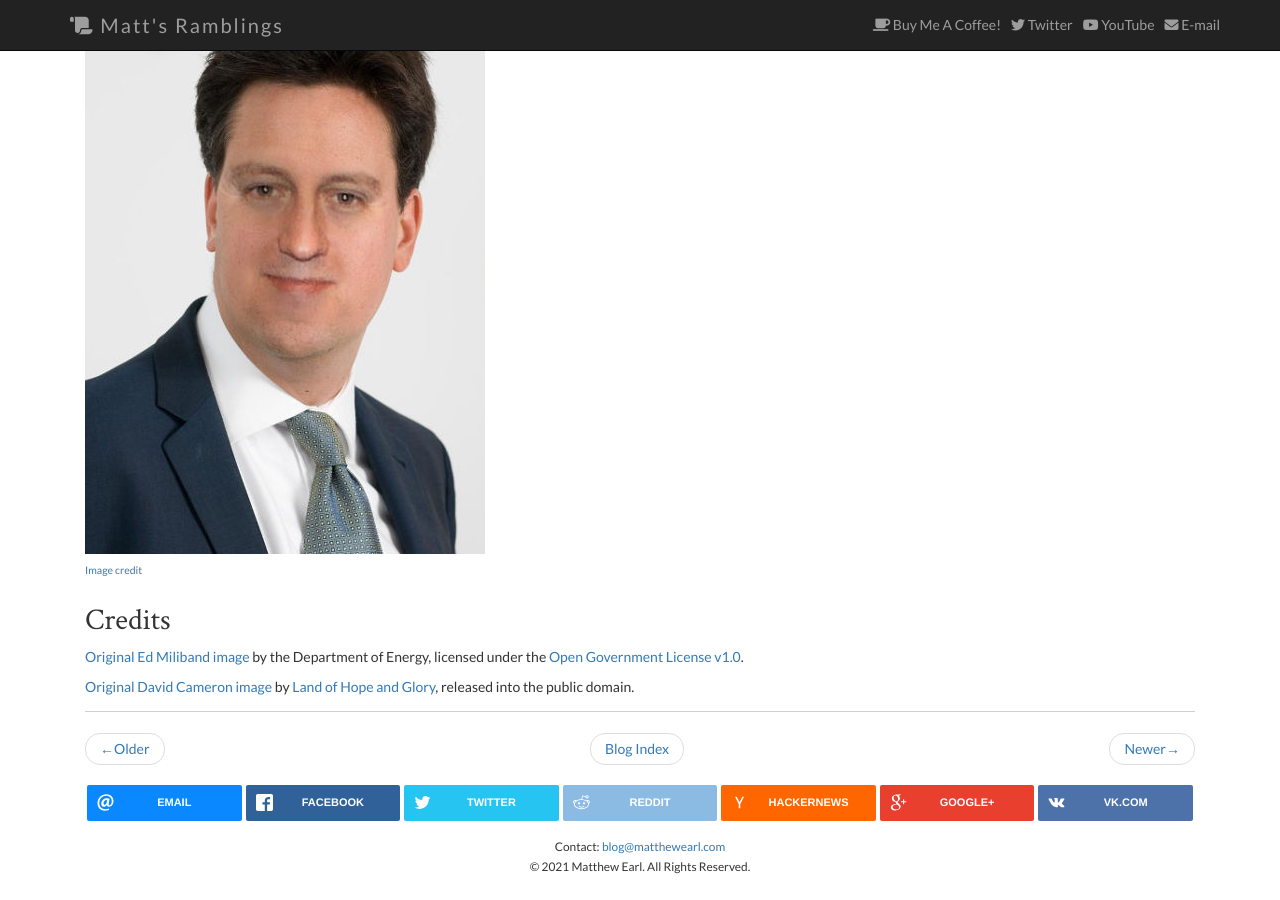
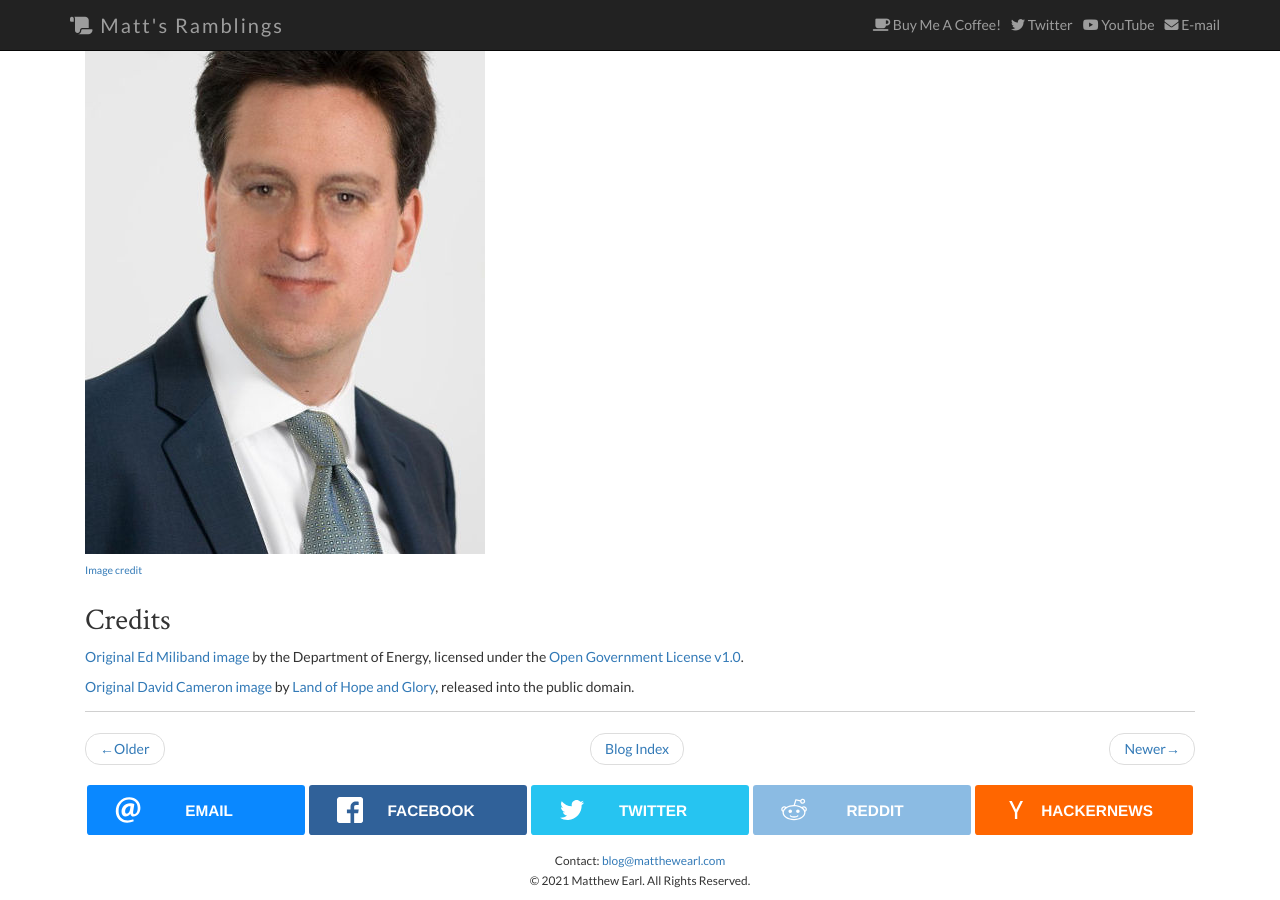
Before and after one commit to matthewearl/matthewearl.github.io, a Jekyll site: the page built from _posts/2015-07-23-face-swapping-with-gimp.md, in a window 1280 px wide and 900 px high, scrolled down 7389 px. Built offline with Jekyll 4.4.1, drawn with Linux system fonts in a browser that asks for light colours; nearby versions of some CDN libraries.

Commit message:
remove dead socials

```diff
--- a/_includes/sharing.html
+++ b/_includes/sharing.html
@@ -74,26 +74,6 @@ make sure spaces are encoded as '%20'.
             <span class="rrssb-text">hackernews</span>
           </a>
         </li>
-        <li class="rrssb-googleplus">
-          <!-- Replace href with your meta and URL information.  -->
-          <a href="https://plus.google.com/share?url={{ encoded_title }}%20{{ encoded_uri }}" class="popup">
-            <span class="rrssb-icon">
-              <svg xmlns="http://www.w3.org/2000/svg" width="28" height="28" viewBox="0 0 28 28">
-                <path d="M14.703 15.854l-1.22-.948c-.37-.308-.88-.715-.88-1.46 0-.747.51-1.222.95-1.662 1.42-1.12 2.84-2.31 2.84-4.817 0-2.58-1.62-3.937-2.4-4.58h2.098l2.203-1.384h-6.67c-1.83 0-4.467.433-6.398 2.027C3.768 4.287 3.06 6.018 3.06 7.576c0 2.634 2.02 5.328 5.603 5.328.34 0 .71-.033 1.083-.068-.167.408-.336.748-.336 1.324 0 1.04.55 1.685 1.01 2.297-1.523.104-4.37.273-6.466 1.562-1.998 1.187-2.605 2.915-2.605 4.136 0 2.512 2.357 4.84 7.288 4.84 5.822 0 8.904-3.223 8.904-6.41.008-2.327-1.36-3.49-2.83-4.73h-.01zM10.27 11.95c-2.913 0-4.232-3.764-4.232-6.036 0-.884.168-1.797.744-2.51.543-.68 1.49-1.12 2.372-1.12 2.807 0 4.256 3.797 4.256 6.24 0 .613-.067 1.695-.845 2.48-.537.55-1.438.947-2.295.95v-.003zm.032 13.66c-3.62 0-5.957-1.733-5.957-4.143 0-2.408 2.165-3.223 2.91-3.492 1.422-.48 3.25-.545 3.556-.545.34 0 .52 0 .767.034 2.574 1.838 3.706 2.757 3.706 4.48-.002 2.072-1.736 3.664-4.982 3.648l.002.017zM23.254 11.89V8.52H21.57v3.37H18.2v1.714h3.367v3.4h1.684v-3.4h3.4V11.89"
-                />
-              </svg>
-            </span>
-            <span class="rrssb-text">google+</span>
-          </a>
-        </li>
-        <li class="rrssb-vk">
-          <a href="http://vk.com/share.php?url={{ encoded_uri }}" class="popup">
-            <span class="rrssb-icon">
-              <svg xmlns="http://www.w3.org/2000/svg" width="28" height="28" viewBox="70 70 378.7 378.7"><path d="M254.998 363.106h21.217s6.408-.706 9.684-4.23c3.01-3.24 2.914-9.32 2.914-9.32s-.415-28.47 12.796-32.663c13.03-4.133 29.755 27.515 47.482 39.685 13.407 9.206 23.594 7.19 23.594 7.19l47.407-.662s24.797-1.53 13.038-21.027c-.96-1.594-6.85-14.424-35.247-40.784-29.728-27.59-25.743-23.126 10.063-70.85 21.807-29.063 30.523-46.806 27.8-54.405-2.596-7.24-18.636-5.326-18.636-5.326l-53.375.33s-3.96-.54-6.892 1.216c-2.87 1.716-4.71 5.726-4.71 5.726s-8.452 22.49-19.714 41.618c-23.77 40.357-33.274 42.494-37.16 39.984-9.037-5.842-6.78-23.462-6.78-35.983 0-39.112 5.934-55.42-11.55-59.64-5.802-1.4-10.076-2.327-24.915-2.48-19.046-.192-35.162.06-44.29 4.53-6.072 2.975-10.757 9.6-7.902 9.98 3.528.47 11.516 2.158 15.75 7.92 5.472 7.444 5.28 24.154 5.28 24.154s3.145 46.04-7.34 51.758c-7.193 3.922-17.063-4.085-38.253-40.7-10.855-18.755-19.054-39.49-19.054-39.49s-1.578-3.873-4.398-5.947c-3.42-2.51-8.2-3.307-8.2-3.307l-50.722.33s-7.612.213-10.41 3.525c-2.488 2.947-.198 9.036-.198 9.036s39.707 92.902 84.672 139.72c41.234 42.93 88.048 40.112 88.048 40.112"/></svg>
-            </span>
-            <span class="rrssb-text">vk.com</span>
-          </a>
-        </li>
       </ul>
 </div>
 {% endif %}
```
